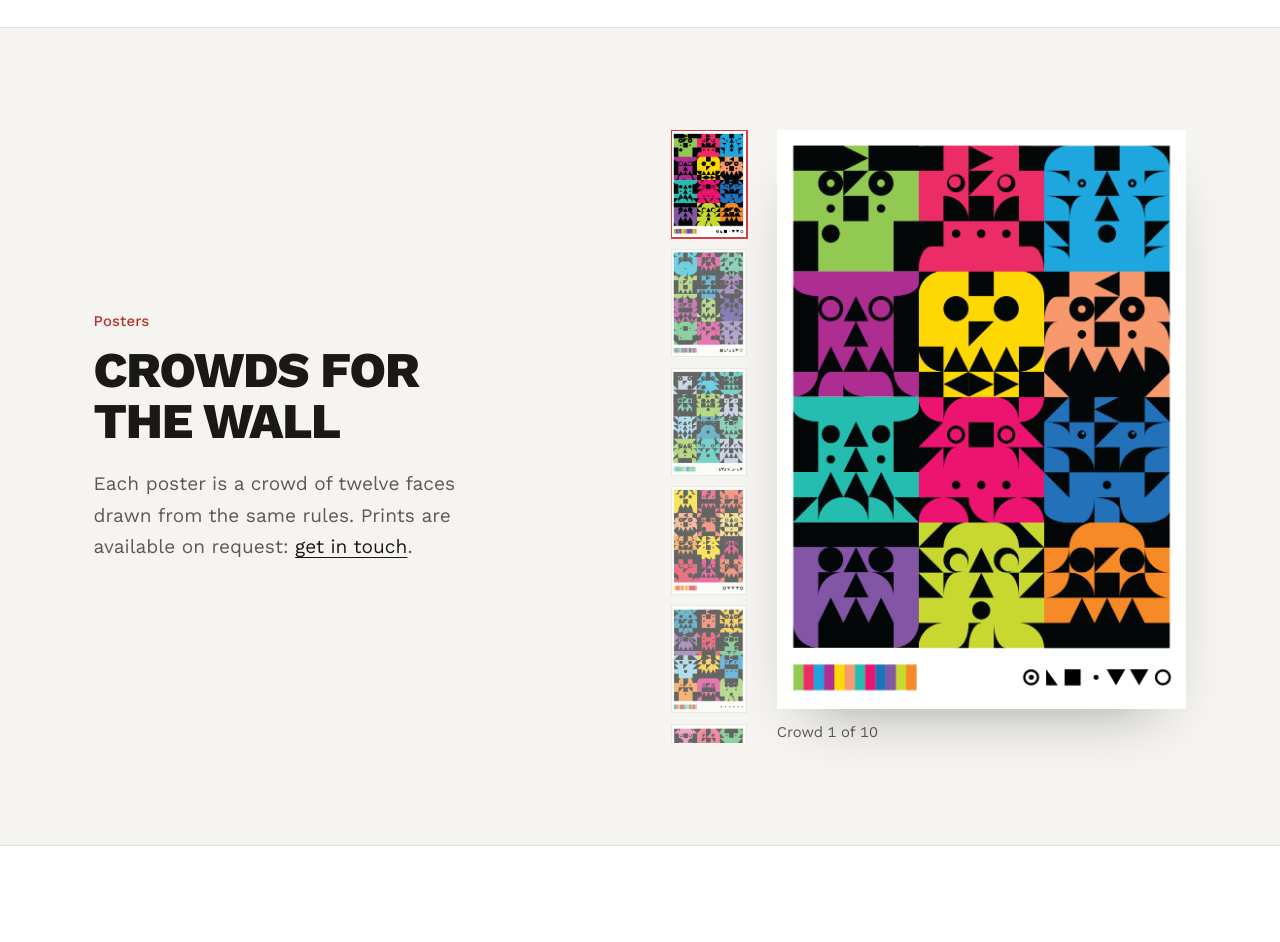
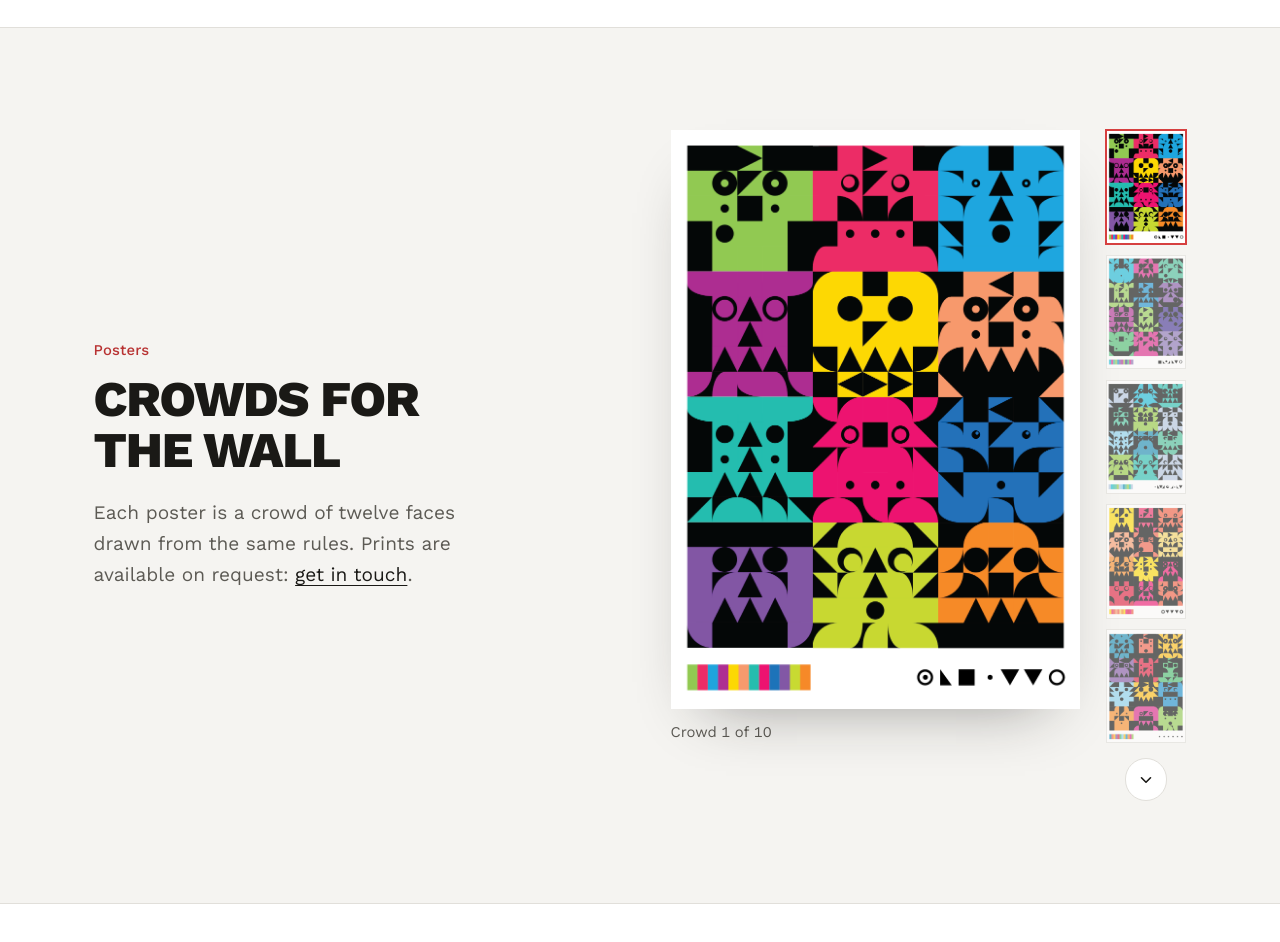
Before and after one commit to AxelGarland/AxelGarland, a Next.js app: page /work/kindred in a window 1280 px wide. Shown: the part 5320-6262 px from the top of the page. Built offline with nearby package versions, Linux system fonts and the light colour scheme.

Commit message:
Kindred posters: previews on the right in pages of five with an arrow underneath, instead of scrolling
Co-Authored-By: Claude Sonnet 5.5 <noreply@anthropic.com>

```diff
--- a/components/projects/PosterGallery.tsx
+++ b/components/projects/PosterGallery.tsx
@@ -6,12 +6,20 @@ import { useRef, useState, type KeyboardEvent } from "react";
 
 type Poster = { file: string; alt: string };
 
-/** One large poster with a column of small previews beside it, like a product page: point at a
- *  preview (or tap it) and it becomes the large one. On phones the previews sit in a row under the
- *  poster. The up and down arrow keys (left and right in the phone row) move through them. */
+const PAGE = 5;
+
+/** One large poster with a short column of previews to its right, like a product page: point at a
+ *  preview (or tap it) and it becomes the large one. Five previews show at a time, and the arrow
+ *  underneath them brings up the next five (and, on the last page, goes back). On phones the
+ *  previews sit in a row under the poster and the arrow is at the end of the row. The arrow keys
+ *  move through the previews. */
 export function PosterGallery({ posters, label = "Poster" }: { posters: Poster[]; label?: string }) {
   const [active, setActive] = useState(0);
+  const [page, setPage] = useState(0);
   const thumbs = useRef<(HTMLButtonElement | null)[]>([]);
+  const pages = Math.ceil(posters.length / PAGE);
+  const last = page >= pages - 1;
+  const visible = posters.slice(page * PAGE, page * PAGE + PAGE);
 
   const onKey = (e: KeyboardEvent) => {
     const next = e.key === "ArrowDown" || e.key === "ArrowRight" ? 1 : e.key === "ArrowUp" || e.key === "ArrowLeft" ? -1 : 0;
@@ -19,50 +27,16 @@ export function PosterGallery({ posters, label = "Poster" }: { posters: Poster[]
     e.preventDefault();
     const i = (active + next + posters.length) % posters.length;
     setActive(i);
-    // Only keyboard moves scroll the rail. If hovering scrolled it, a different preview would slide
-    // under the pointer and get selected in turn.
-    thumbs.current[i]?.focus();
-    thumbs.current[i]?.scrollIntoView({ block: "nearest", inline: "nearest", behavior: "smooth" });
+    setPage(Math.floor(i / PAGE));
+    window.requestAnimationFrame(() => thumbs.current[i]?.focus());
   };
 
   const canHover = () => typeof window !== "undefined" && window.matchMedia("(hover: hover) and (pointer: fine)").matches;
 
   return (
-    <div className="flex flex-col gap-5 md:flex-row md:items-stretch md:justify-end md:gap-6">
-      {/* Previews: a scrolling column on the side, a row under the poster on phones */}
-      <div className="relative order-2 md:order-1 md:w-[4.25rem] md:shrink-0 lg:w-[4.75rem]">
-        <div
-          role="listbox"
-          aria-label={`${label} previews`}
-          onKeyDown={onKey}
-          className="flex gap-2.5 overflow-x-auto overflow-y-hidden pb-2 md:absolute md:inset-0 md:flex-col md:overflow-x-hidden md:overflow-y-auto md:pb-0 md:pr-1 [scrollbar-width:none] [&::-webkit-scrollbar]:hidden"
-        >
-          {posters.map((p, i) => (
-            <button
-              key={p.file}
-              ref={(el) => {
-                thumbs.current[i] = el;
-              }}
-              type="button"
-              role="option"
-              aria-selected={i === active}
-              aria-label={`Show ${label.toLowerCase()} ${i + 1} of ${posters.length}`}
-              tabIndex={i === active ? 0 : -1}
-              onClick={() => setActive(i)}
-              onMouseEnter={() => canHover() && setActive(i)}
-              onFocus={() => setActive(i)}
-              className={`relative aspect-[842/1191] w-14 shrink-0 overflow-hidden border bg-white transition-all duration-200 focus-visible:outline focus-visible:outline-2 focus-visible:outline-offset-2 focus-visible:outline-accent md:w-full ${
-                i === active ? "border-accent opacity-100 ring-1 ring-accent" : "border-line opacity-60 hover:opacity-100"
-              }`}
-            >
-              <Image src={pictureSrc(p.file)} alt="" fill className="object-cover" sizes="80px" />
-            </button>
-          ))}
-        </div>
-      </div>
-
+    <div className="flex flex-col gap-5 md:flex-row md:items-start md:justify-end md:gap-6">
       {/* The large poster */}
-      <div className="order-1 w-full md:order-2 md:w-[min(27rem,32vw)] md:shrink-0">
+      <div className="w-full md:w-[min(27rem,32vw)] md:shrink-0">
         <div className="relative mx-auto aspect-[842/1191] w-full max-w-[22rem] bg-white shadow-[0_28px_60px_-34px_rgba(26,25,22,0.45)] md:mx-0 md:max-w-none">
           {posters.map((p, i) => (
             <Image
@@ -81,6 +55,60 @@ export function PosterGallery({ posters, label = "Poster" }: { posters: Poster[]
           {label} {active + 1} of {posters.length}
         </p>
       </div>
+
+      {/* The previews, with the arrow underneath (or at the end of the row on phones) */}
+      <div className="flex items-start gap-2.5 md:w-[4.25rem] md:shrink-0 md:flex-col md:items-stretch lg:w-[4.75rem]">
+        <div
+          role="listbox"
+          aria-label={`${label} previews`}
+          onKeyDown={onKey}
+          className="flex gap-2.5 md:flex-col"
+        >
+          {visible.map((p, k) => {
+            const i = page * PAGE + k;
+            return (
+              <button
+                key={p.file}
+                ref={(el) => {
+                  thumbs.current[i] = el;
+                }}
+                type="button"
+                role="option"
+                aria-selected={i === active}
+                aria-label={`Show ${label.toLowerCase()} ${i + 1} of ${posters.length}`}
+                tabIndex={i === active ? 0 : -1}
+                onClick={() => setActive(i)}
+                onMouseEnter={() => canHover() && setActive(i)}
+                onFocus={() => setActive(i)}
+                className={`relative aspect-[842/1191] w-[2.8rem] shrink-0 overflow-hidden border bg-white transition-all duration-200 focus-visible:outline focus-visible:outline-2 focus-visible:outline-offset-2 focus-visible:outline-accent sm:w-[3.35rem] md:w-full ${
+                  i === active ? "border-accent opacity-100 ring-1 ring-accent" : "border-line opacity-60 hover:opacity-100"
+                }`}
+              >
+                <Image src={pictureSrc(p.file)} alt="" fill className="object-cover" sizes="80px" />
+              </button>
+            );
+          })}
+        </div>
+        {pages > 1 ? (
+          <button
+            type="button"
+            onClick={() => setPage(last ? 0 : page + 1)}
+            aria-label={last ? "Show the first previews again" : "Show the next previews"}
+            className="flex h-10 w-10 shrink-0 items-center justify-center self-center rounded-full border border-line bg-surface text-ink transition-colors duration-300 hover:border-ink hover:bg-ink hover:text-surface focus-visible:outline focus-visible:outline-2 focus-visible:outline-offset-2 focus-visible:outline-accent md:mt-1"
+          >
+            <svg
+              width="18"
+              height="18"
+              viewBox="0 0 20 20"
+              fill="none"
+              aria-hidden
+              className={`transition-transform duration-300 ${last ? "rotate-90 md:rotate-180" : "-rotate-90 md:rotate-0"}`}
+            >
+              <path d="M5 7.5 10 12.5 15 7.5" stroke="currentColor" strokeWidth="1.8" strokeLinecap="round" strokeLinejoin="round" />
+            </svg>
+          </button>
+        ) : null}
+      </div>
     </div>
   );
 }
```
Also changed, not shown: 1 other file (tests, documents, lock files or other folders).
